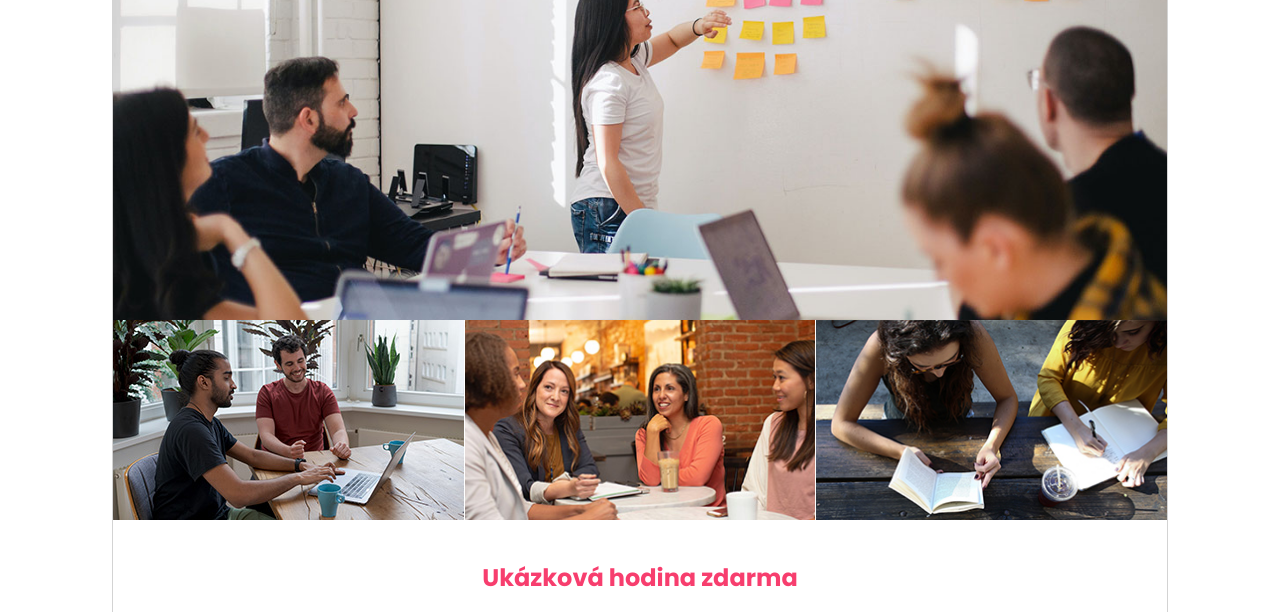
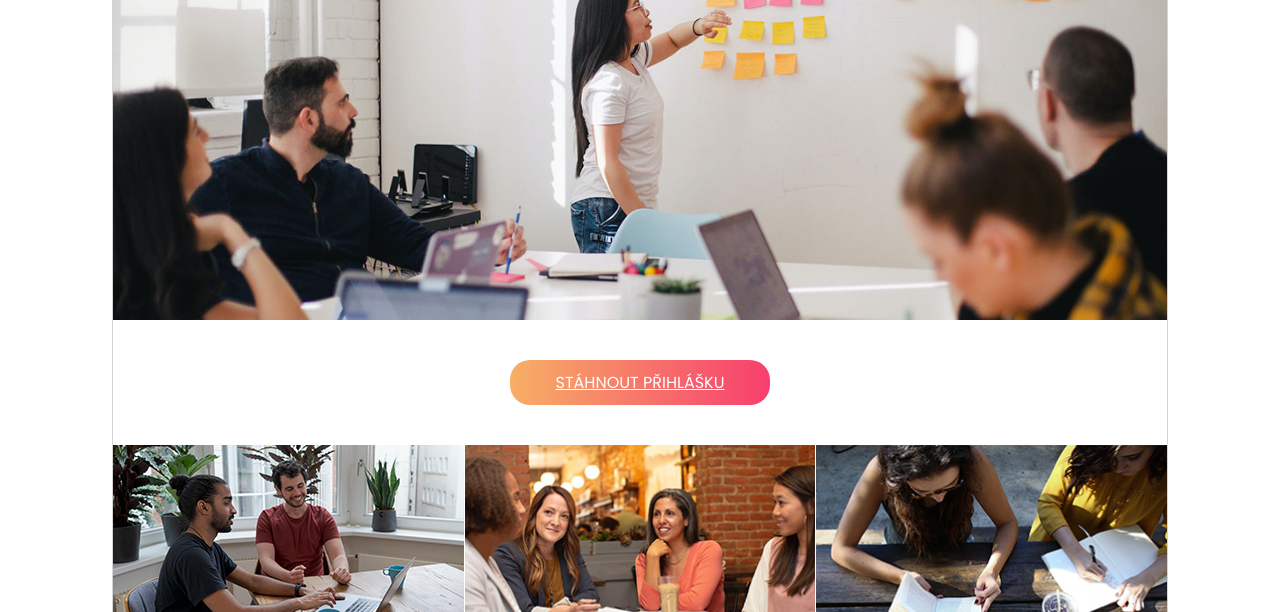
Before and after one commit to Janoskova/zaverecny-projekt-koderka, an Eleventy site: page kurzy.html in a window 1280 px wide. Shown: the part 181-793 px from the top of the page. Built offline with nearby package versions, Linux system fonts and the light colour scheme; Eleventy itself is replaced by a stand-in of ours; files that its build step writes are made by us from their sources; a web font is replaced by a local one.

Commit message:
application added

```diff
--- a/_includes/layouts/event-template.njk
+++ b/_includes/layouts/event-template.njk
@@ -39,6 +39,12 @@ layout: layouts/main-template.njk
 </section>
 
 <form class="voting" method="post" action="https://submit-form.com/ftKZrOh5">
+  <input
+    type="hidden"
+    name="_redirect"
+    value="https://domtom.netlify.app/potvrzeni/"
+  />
+
   <h2 class="voting__heading">Vyber typ příští společenské akce</h2>
   <input
     type="checkbox"
--- a/kurzy.html
+++ b/kurzy.html
@@ -6,6 +6,10 @@ title: Kurzy
 <div class="courses__banner">
   <h1>Nauč se francouzky</h1>
 </div>
+
+<a class="courses__application" href="/documents/prihlaska-do-kurzu.doc"
+  >stáhnout přihlášku</a
+>
 
 <section class="courses__photos">
   <img
--- a/scss/pages/_kurzy.scss
+++ b/scss/pages/_kurzy.scss
@@ -23,6 +23,29 @@
           rgba(255, 255, 255, 0) 20%
         ),
         url(/images/banner-courses.jpg);
+    }
+  }
+
+  &__application {
+    max-width: 260px;
+    text-align: center;
+    color: white;
+    text-transform: uppercase;
+    cursor: pointer;
+    padding: 10px 30px;
+    border-radius: 20px;
+    border: none;
+    display: block;
+    margin: 40px auto 40px auto;
+    background-image: linear-gradient(
+      to right,
+      colors.$color-secondary,
+      colors.$color-primary
+    );
+
+    &:hover,
+    &:focus {
+      text-decoration: underline;
     }
   }
 
```
Also changed, not shown: akce.html (+1 -0 lines), css/style.css, 2 other files.
